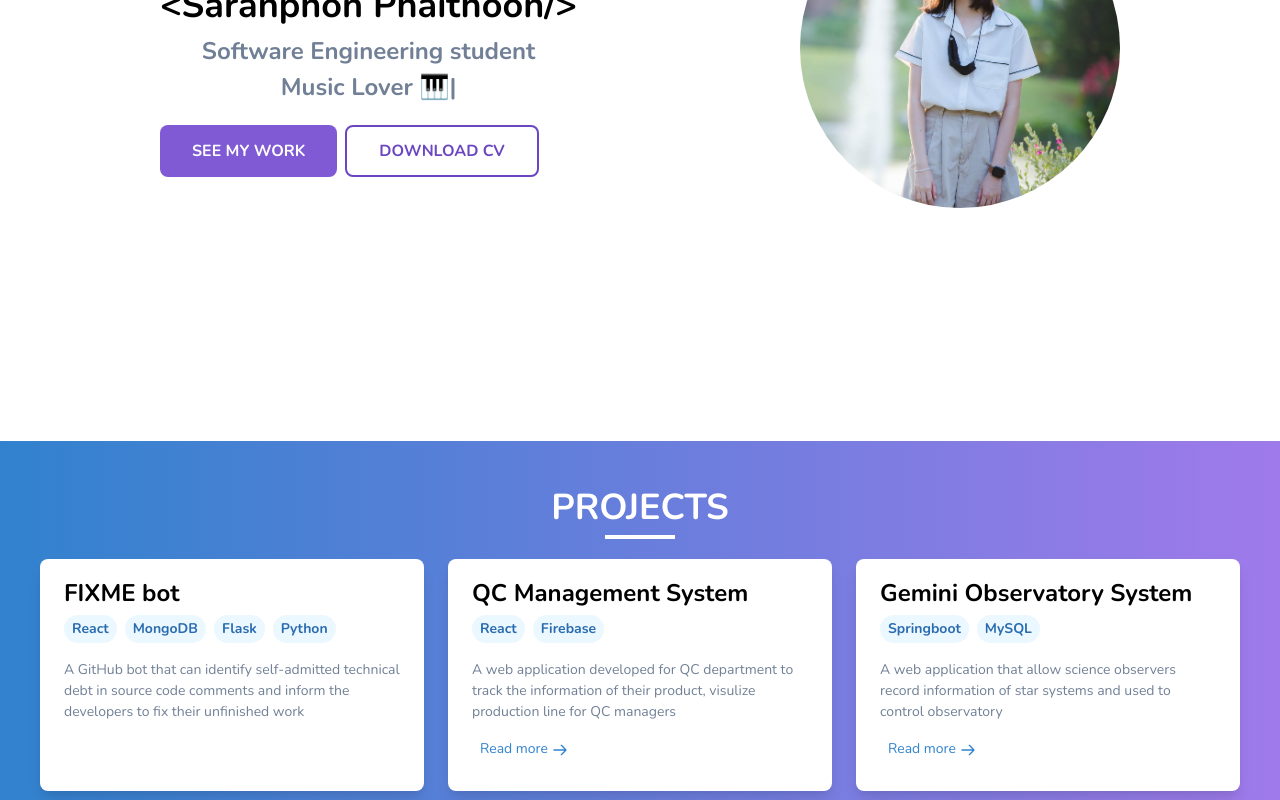
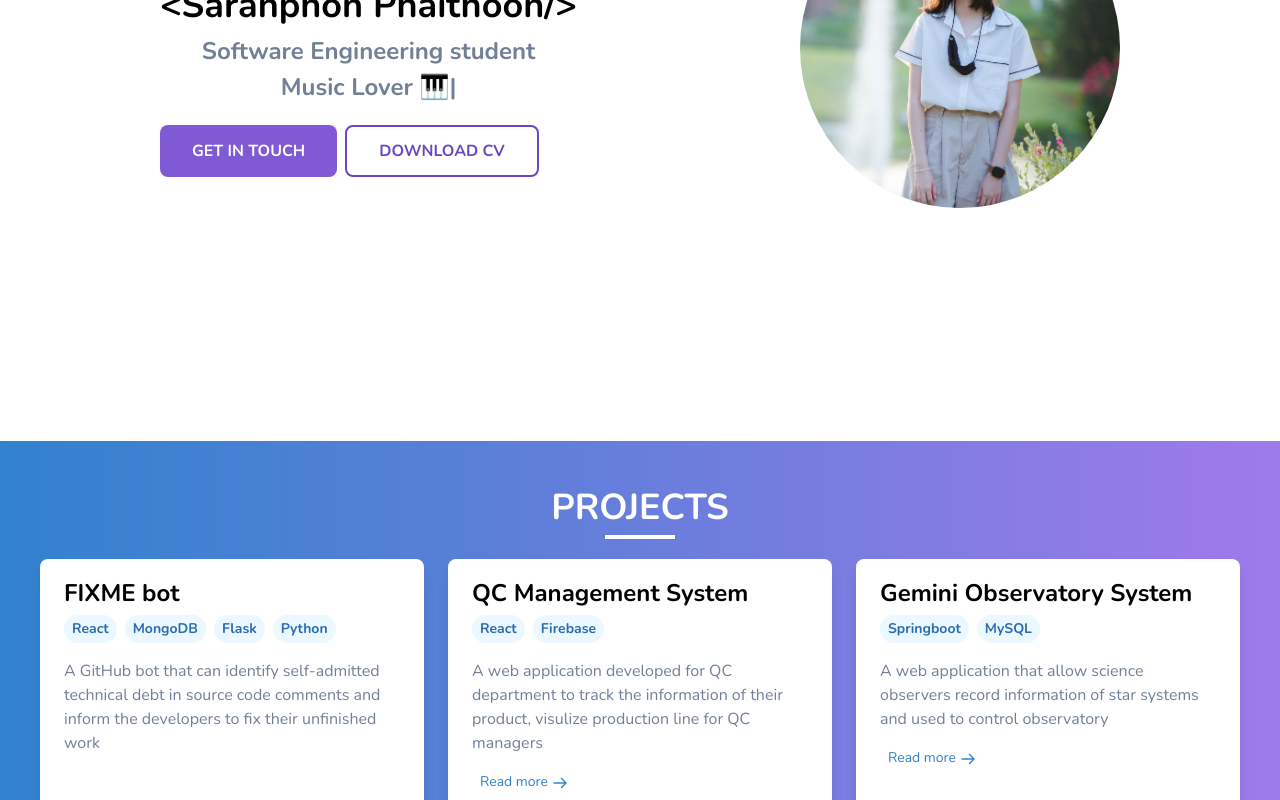
Before and after one commit to maijsp/maijsp-dev, a React (Create React App) app: page / in a window 1280 px wide. Shown: the part 420-1220 px from the top of the page. Built offline with nearby package versions, Linux system fonts and the light colour scheme.

Commit message:
First version of portfolio

```diff
--- a/src/components/Header.js
+++ b/src/components/Header.js
@@ -41,7 +41,9 @@ export default function Header() {
                         />
                     </h1>
                     <div className="flex flex-col mt-5 space-y-2 lg:flex-row lg:space-x-2 lg:space-y-0">
-                        <button className="px-8 py-3 rounded-lg bg-purple-600 hover:bg-purple-700 hover:shadow-lg font-bold text-white text-bold">SEE MY WORK</button>
+                        <button className="px-8 py-3 rounded-lg bg-purple-600 hover:bg-purple-700 hover:shadow-lg font-bold text-white text-bold">
+                            <a href="mailto:saranphon.pha@gmail.com">GET IN TOUCH</a>
+                        </button>
                         <button className="px-8 py-3 rounded-lg hover:bg-purple-200 hover:shadow-lg font-bold text-purple-700 border-solid border-2 border-purple-700 bg-white transition duration-500 ease-in-out">DOWNLOAD CV</button>
                     </div>
                 </div>
--- a/src/components/ProjectCard.js
+++ b/src/components/ProjectCard.js
@@ -21,7 +21,7 @@ export default function ProjectCard(props) {
                 </div>
             </div>
             <div id="quote">
-                <p className=" text-gray-600 text-sm">{props.description}</p>
+                <p className=" text-gray-600 text-base">{props.description}</p>
             </div>
             <div className="mt-2" id="link items-center">
                 {
```
